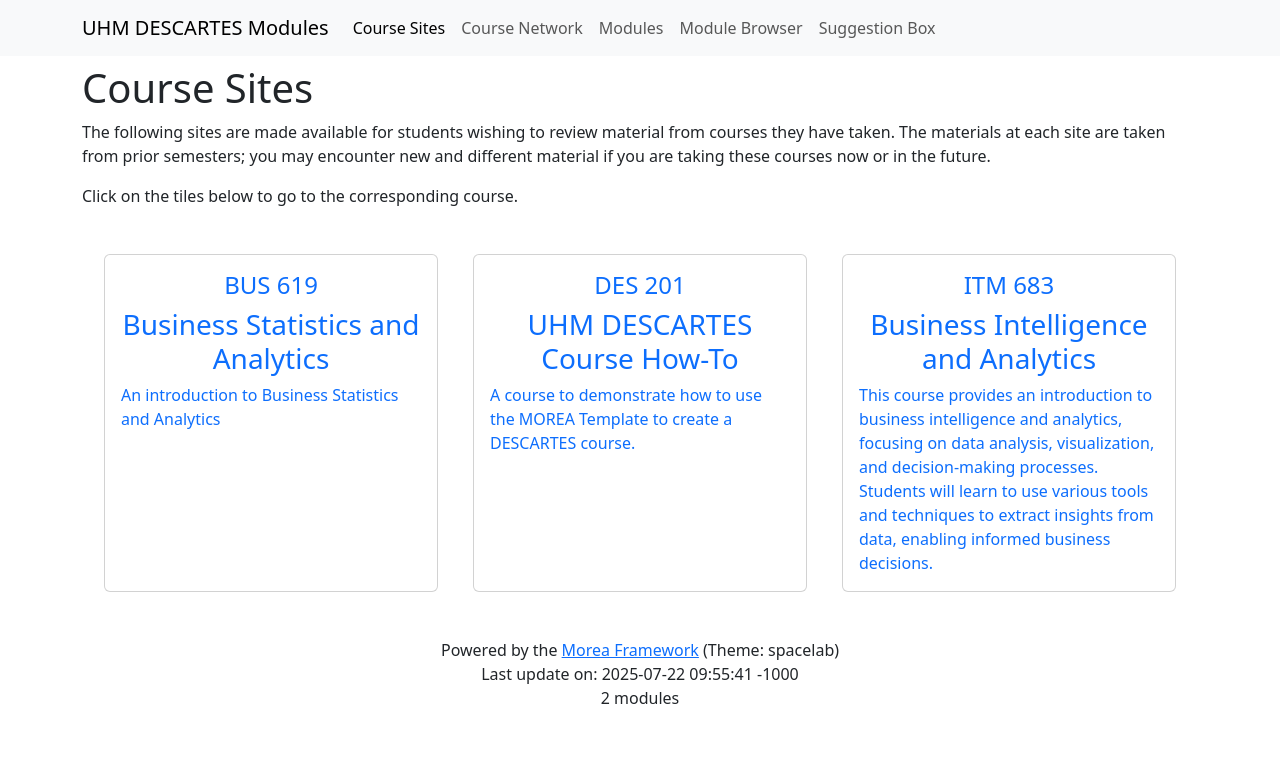
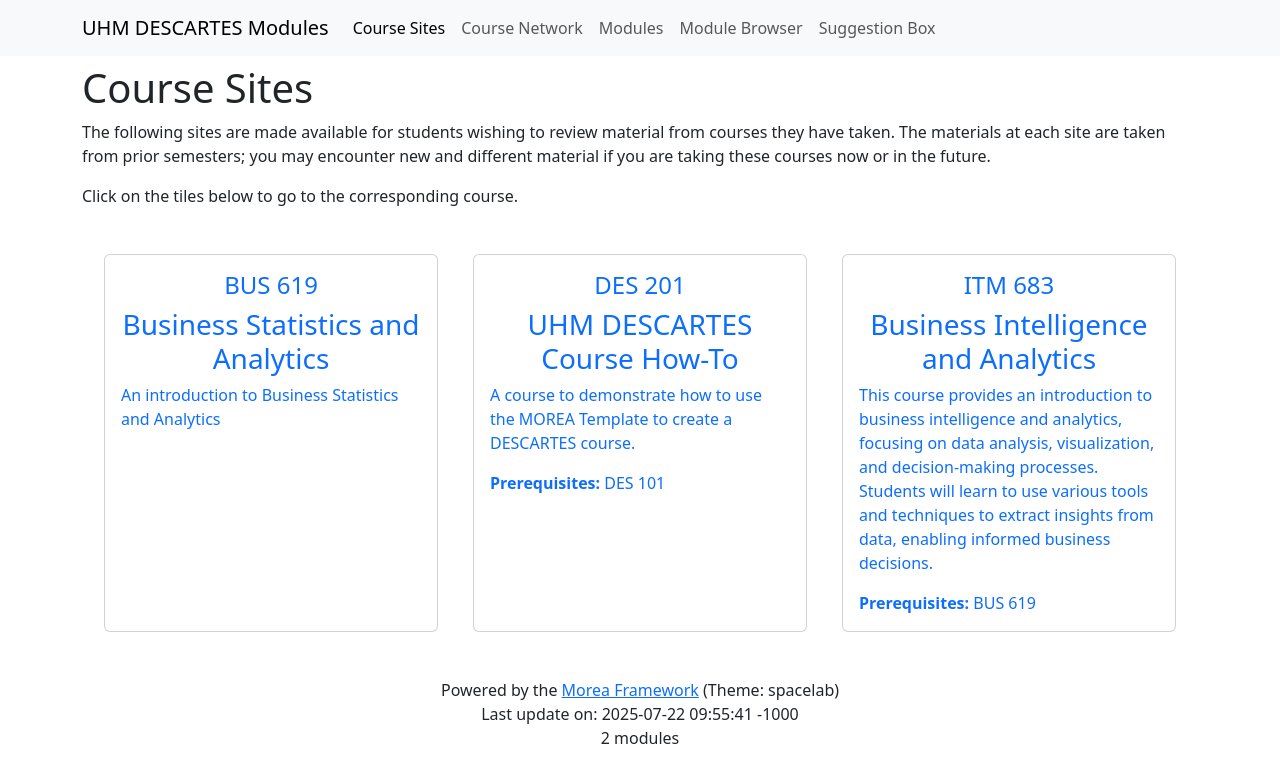
Before and after one commit to uhm-descartes/descartes-modules, a Jekyll site: the page built from course-sites/index.md, in a window 1280 px wide. Shown: the top 783 px of the page. Built offline with Jekyll 4.4.1, drawn with Linux system fonts in a browser that asks for light colours; nearby versions of some CDN libraries; library files that are not in the unit come from our copies; comment, search, counter and statistics services are not loaded; some of the changed lines change nothing that is shown.

Commit message:
Added prerequisites to course-sites

```diff
--- a/course-sites/descartes-courses.csv
+++ b/course-sites/descartes-courses.csv
@@ -1,5 +1,4 @@
 "ITM 683","https://dport96.github.io/ITM683","Business Intelligence and Analytics","This course provides an introduction to business intelligence and analytics, focusing on data analysis, visualization, and decision-making processes. Students will learn to use various tools and techniques to extract insights from data, enabling informed business decisions.","BUS 619","dport96/ITM683"
-"ICS 888","http://descartes.manoa.hawaii.edu/ics888s23","ICS 888","","","uhm-descartes/ics888s23"
 "EE 342","http://descartes.manoa.hawaii.edu/ee342","","","","uhm-descartes/ee342"
 "EE 445","http://descartes.manoa.hawaii.edu/ee445","","","","uhm-descartes/ee445"
 "ECE 693","https://descartes.manoa.hawaii.edu/ece693bspring2025","","","","uhm-descartes/ece693bspring2025"
--- a/course-sites/index.md
+++ b/course-sites/index.md
@@ -53,7 +53,32 @@
 
         // Process each row (name, url, fullname, desc)
         for (const course of courses) {
+            console.log('Course data:', course); // Debug: see what data we have
             if (course.name && course.url) {
+                // Check for prerequisites for this specific course
+                let prereqs = '';
+                console.log('Prerequisites for', course.name, ':', course.prerequisites, typeof course.prerequisites); // Debug
+                if (course.prerequisites && Array.isArray(course.prerequisites) && course.prerequisites.length > 0) {
+                    // Filter out empty prerequisites and map them back to course names
+                    const validPrereqs = course.prerequisites
+                        .filter(p => p && p.trim() !== '')
+                        .map(prereqId => {
+                            // Find the course with this ID to get its name
+                            const prereqCourse = courses.find(c => c.id === prereqId);
+                            if (prereqCourse) {
+                                return prereqCourse.name;
+                            } else {
+                                // If course not found, convert the ID back to a readable name
+                                // Convert "des-101" back to "DES 101"
+                                return prereqId.replace(/-/g, ' ').toUpperCase();
+                            }
+                        });
+                    if (validPrereqs.length > 0) {
+                        prereqs = `<p class="card-text"><strong>Prerequisites:</strong> ${validPrereqs.join(', ')}</p>`;
+                        console.log('Adding prerequisites:', prereqs); // Debug
+                    }
+                }
+
                 // Generate course card with flexible layout
                 cardsHTML += `
                     <div class="course-card">
@@ -63,6 +88,7 @@
                                     <h4 class="text-center mb-0">${course.name}</h4>
                                     <h3 class="text-center mt-2">${course.title}</h3>
                                     <p class="card-text">${course.description}</p>
+                                    ${prereqs}
                                 </a>
                             </div>
                         </div>
```
